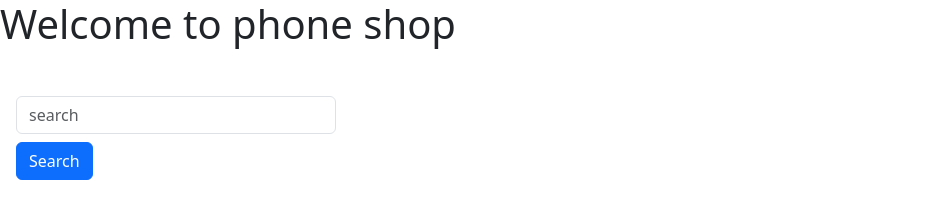
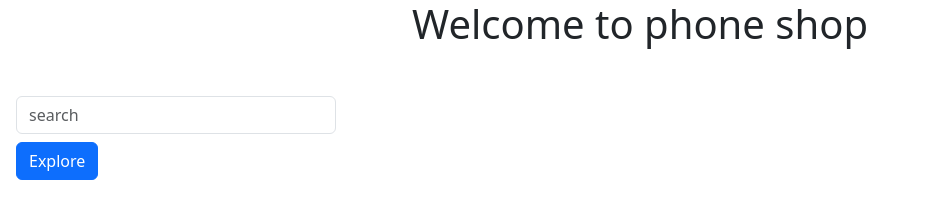
Before and after one commit to Barshonwebdev/phone-api, a plain HTML site: page index.html in a window 1280 px wide. Shown: the whole page, without its empty margins (0-928 px from the left). Drawn offline with nearby package versions, Linux system fonts and the light colour scheme.

```diff
--- a/index.html
+++ b/index.html
@@ -10,7 +10,7 @@
     />
   </head>
   <body>
-    <h1 class="mb-5">Welcome to phone shop</h1>
+    <h1 class="mb-5 text-center">Welcome to phone shop</h1>
     <div class="mb-3">
       <input
         type="email"
@@ -18,7 +18,7 @@
         id="searchText"
         placeholder="search"
       />
-      <button id="search-button" class="btn btn-primary ms-3">Search</button>
+      <button id="search-button" class="btn btn-primary ms-3">Explore</button>
     </div>
     <div class="d-none" id="no-found">
       <h4 class="text-danger ms-3">No phones found</h4>
```
